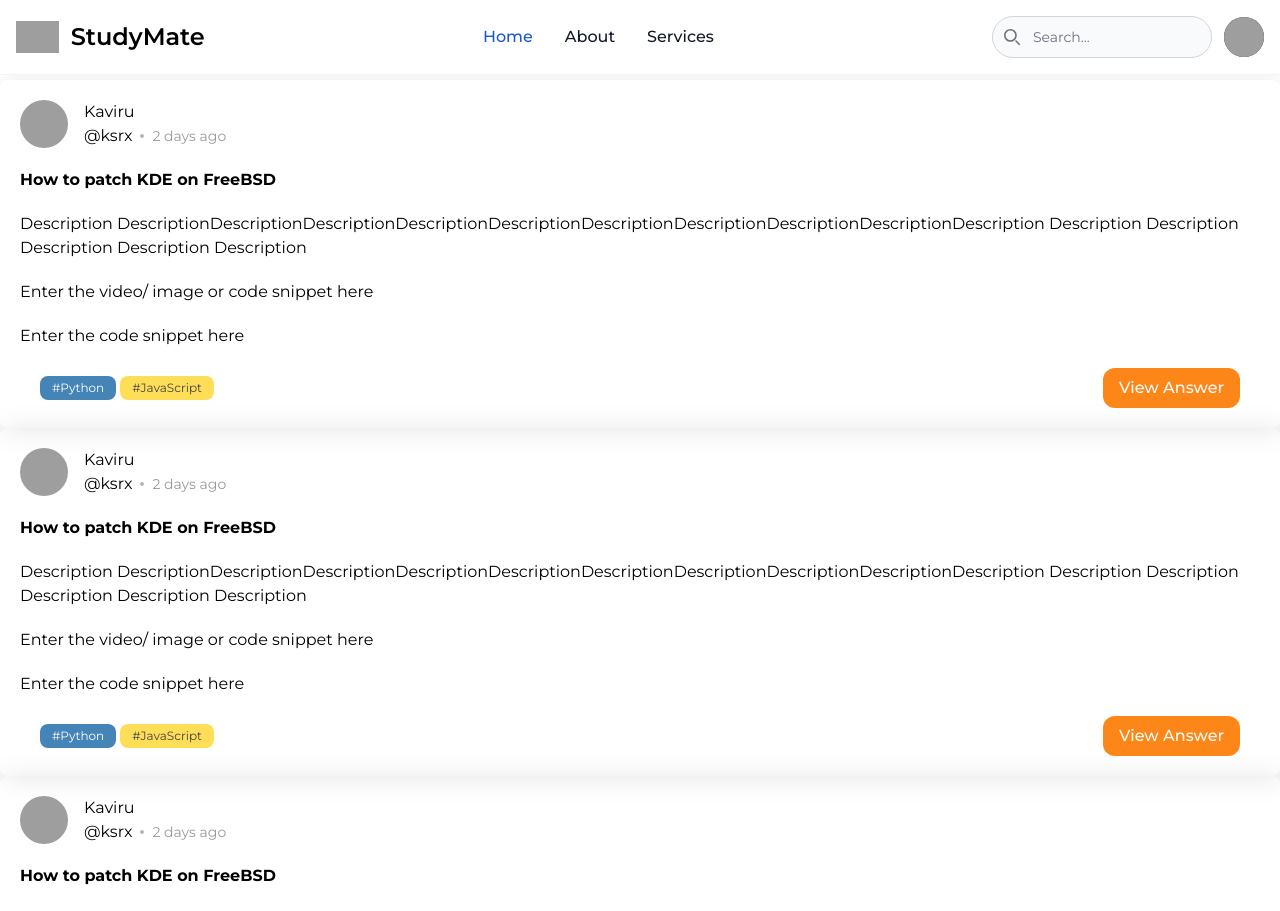
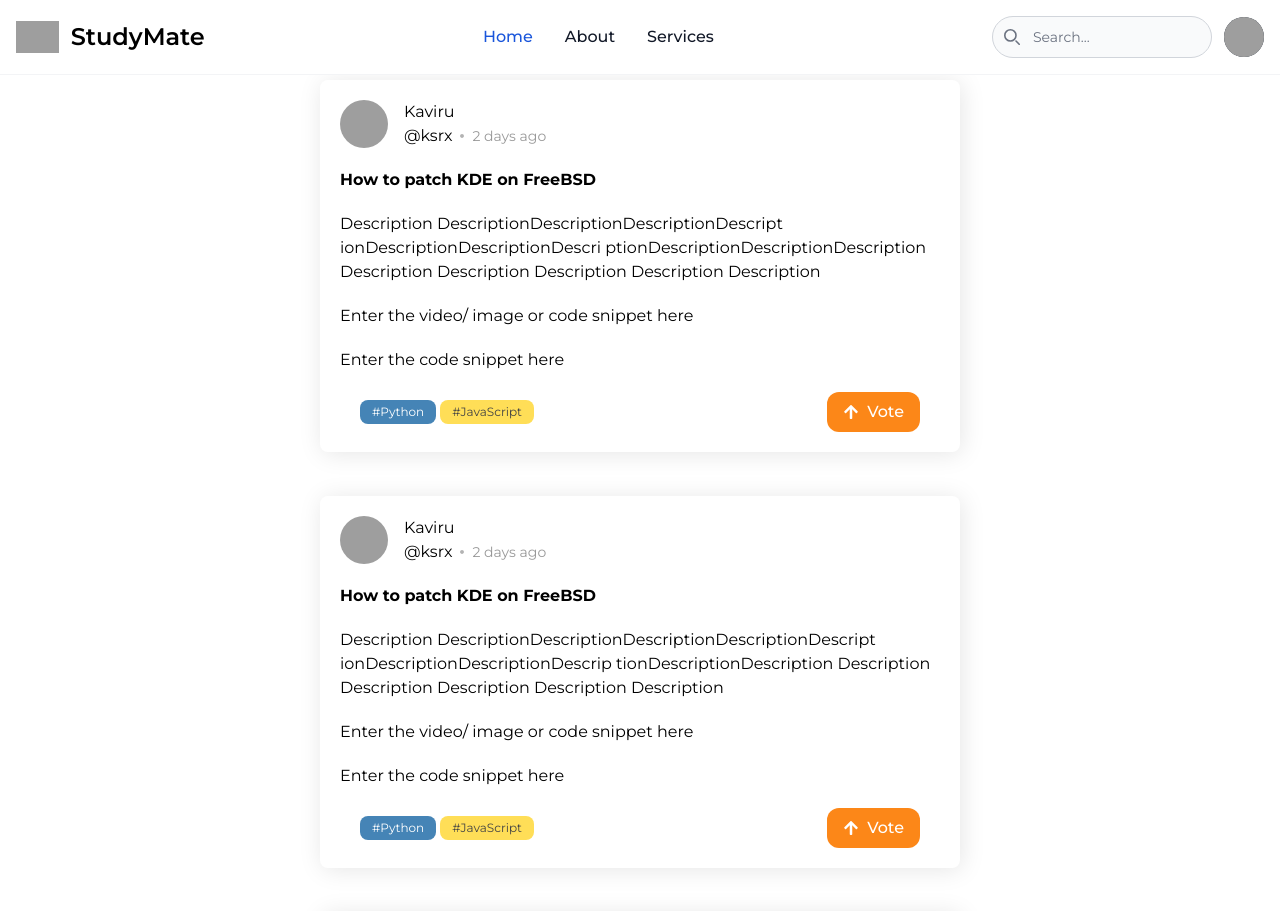
Before and after one commit to kodecosmo/mSpace23, a Next.js app: page /feed in a window 1280 px wide. Shown: the top 911 px of the page. Built offline with nearby package versions, Linux system fonts and the light colour scheme; grey boxes are pictures that could not be loaded.

Commit message:
some CSS

```diff
--- a/src/components/atoms/FeedQuestion.jsx
+++ b/src/components/atoms/FeedQuestion.jsx
@@ -1,8 +1,8 @@
-import { FaCircle, FaEllipsisV } from "react-icons/fa";
+import { FaArrowUp, FaChevronUp, FaCircle, FaEllipsisV, FaLongArrowAltUp } from "react-icons/fa";
 
 const FeedQuestion = (props) => {
   return (
-    <div className="px-5 py-5 rounded-lg shadow-[2px_2px_30px_rgba(0,0,0,0.1)]">
+    <div className="px-5 py-5 rounded-lg shadow-[2px_2px_25px_rgba(0,0,0,0.1)]">
       <div className="flex justify-between items-cente ">
         <div className="flex gap-4 justify-center items-center">
           <div className="">
@@ -30,14 +30,10 @@ const FeedQuestion = (props) => {
       <div>
         <div className="flex flex-col mt-5 mb-5">
           <h2 className="font-bold">{props.questionTitle}</h2>
-          <p className="mt-5">
-            {props.questionDescription}
-          </p>
+          <p className="mt-5">{props.questionDescription}</p>
         </div>
 
-        <div className="mb-5">
-          Enter the video/ image or code snippet here
-        </div>
+        <div className="mb-5">Enter the video/ image or code snippet here</div>
 
         <div className="mb-5">Enter the code snippet here</div>
       </div>
@@ -53,7 +49,7 @@ const FeedQuestion = (props) => {
         </div>
         <div>
           <button className="bg-primary text-white font-[500] flex items-center gap-2 hover:bg-text-color ease-in duration-300 py-2 rounded-xl px-4">
-            View Answer
+            <FaArrowUp fill="#fff"/> Vote
           </button>
         </div>
       </div>
--- a/src/pages/feed.jsx
+++ b/src/pages/feed.jsx
@@ -7,13 +7,13 @@ const feed = () => {
     <>
       <NavbarMolecule />
 
-      <div className="mt-20">
+      <div className="mt-20 w-full md:w-1/2 justify-center mx-auto flex flex-col gap-11">
         <FeedQuestion
           name="Kaviru"
           uName="ksrx"
           date="2"
           questionTitle="How to patch KDE on FreeBSD"
-          questionDescription="Description DescriptionDescriptionDescriptionDescriptionDescriptionDescriptionDescriptionDescriptionDescriptionDescription Description Description Description Description Description "
+          questionDescription="Description DescriptionDescriptionDescriptionDescript ionDescriptionDescriptionDescri ptionDescriptionDescriptionDescription Description Description Description Description Description "
           tag1="#Python"
           tag2="#JavaScript"
         />
@@ -22,7 +22,7 @@ const feed = () => {
           uName="ksrx"
           date="2"
           questionTitle="How to patch KDE on FreeBSD"
-          questionDescription="Description DescriptionDescriptionDescriptionDescriptionDescriptionDescriptionDescriptionDescriptionDescriptionDescription Description Description Description Description Description "
+          questionDescription="Description DescriptionDescriptionDescriptionDescriptionDescript ionDescriptionDescriptionDescrip tionDescriptionDescription Description Description Description Description Description "
           tag1="#Python"
           tag2="#JavaScript"
         />
@@ -31,7 +31,7 @@ const feed = () => {
           uName="ksrx"
           date="2"
           questionTitle="How to patch KDE on FreeBSD"
-          questionDescription="Description DescriptionDescriptionDescriptionDescriptionDescriptionDescriptionDescriptionDescriptionDescriptionDescription Description Description Description Description Description "
+          questionDescription="Description DescriptionDescriptionDescriptionDescriptionDescri ptionDescriptionDescriptionDes criptionDescriptionDescription Description Description Description Description Description "
           tag1="#Python"
           tag2="#JavaScript"
         />
```
